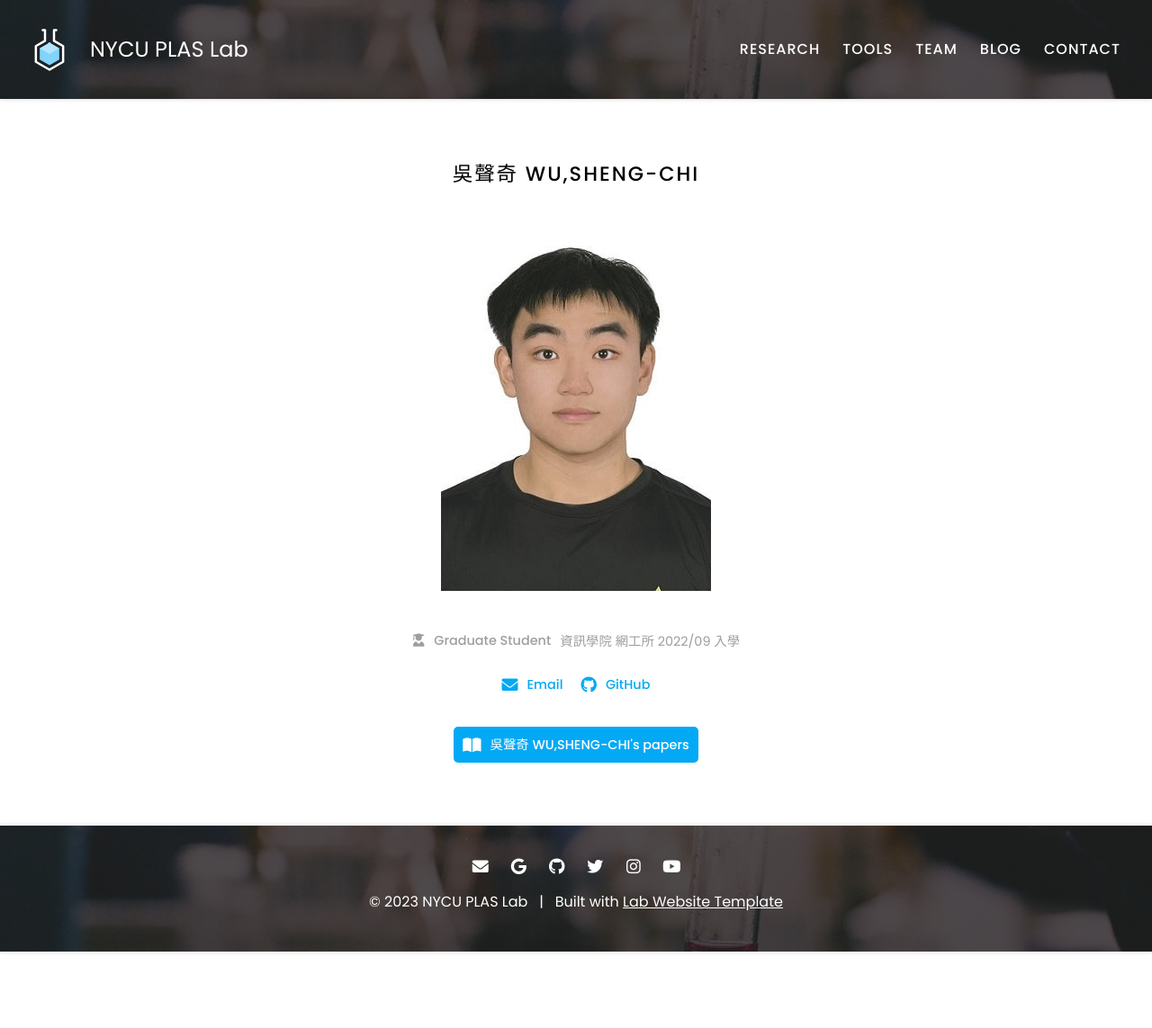
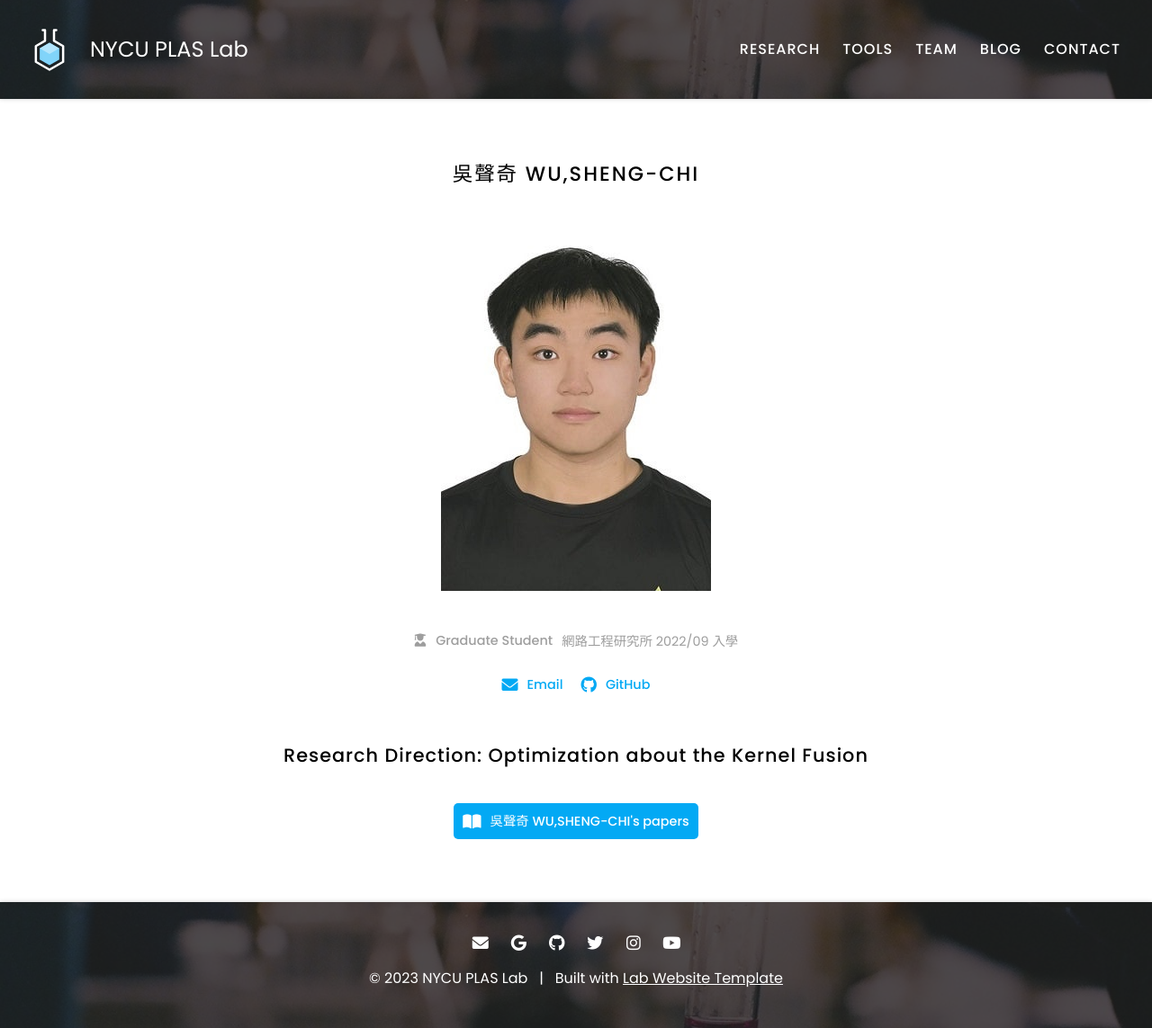
Before and after one commit to NYCU-PLAS/NYCU-PLAS.github.io, a Jekyll site: the page built from _members/WU-SHENG-CHI.md, in a window 1280 px wide. Shown: the whole page at 90% size. Built offline with Jekyll 4.4.1, drawn with Linux system fonts in a browser that asks for light colours; before the commit the page ends 1058 px from its top, so only the background shows below that.

Commit message:
[FIX] modify WU-SHENG-CHI.md

```diff
--- a/_members/WU-SHENG-CHI.md
+++ b/_members/WU-SHENG-CHI.md
@@ -1,7 +1,7 @@
 ---
 name: 吳聲奇 WU,SHENG-CHI
 image: images/students/2022-09-09 14.25.37.jpg
-description: 資訊學院 網工所 2022/09 入學
+description: 網路工程研究所 2022/09 入學
 role: master-2022
 aliases:
 
@@ -10,3 +10,5 @@ links:
     email: chuckwu92@gmail.com
     github: chuckwu2000
 ---
+Research Direction: Optimization about the Kernel Fusion
+---
```
